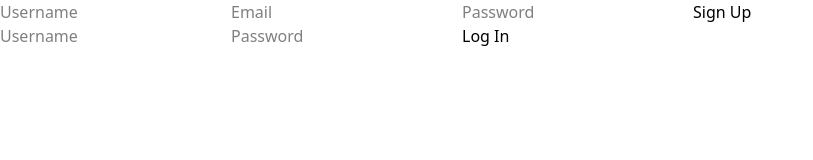
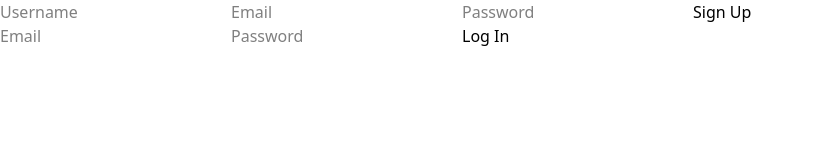
Before and after one commit to jtweedle1/brainboy-advance, a React (Vite) app: page / in a window 1280 px wide. Shown: the top 160 px of the page, without its empty margins (0-813 px from the left). Built offline with nearby package versions, Linux system fonts and the light colour scheme; no server answers.

Commit message:
Change login from login with username to log in with email with ease

```diff
--- a/src/components/Home/LoginForm.jsx
+++ b/src/components/Home/LoginForm.jsx
@@ -2,25 +2,13 @@ import { useState } from "react";
 import { supabase } from "../../lib/supabaseClient";
 
 export default function LoginForm() {
-  const [username, setUsername] = useState("");
+  const [email, setEmail] = useState("");
   const [password, setPassword] = useState("");
   const [error, setError] = useState(null);
 
   const handleLogin = async () => {
     setError(null);
-    // Get email from username (to login with username)
-    const { data, error: lookupError } = await supabase
-      .from("profiles")
-      .select("user_id, username, user:auth.users(email)")
-      .eq("username", username)
-      .single();
 
-    if (lookupError || !data?.user?.email) {
-      return setError("Username not found");
-    }
-    const email = data.user.email;
-
-    // Actually sign in with the email and password
     const { error: loginError } = await supabase.auth.signInWithPassword({
       email,
       password,
@@ -35,9 +23,9 @@ export default function LoginForm() {
   return (
     <div>
       <input
-        placeholder="Username"
-        value={username}
-        onChange={(e) => setUsername(e.target.value)}
+        placeholder="Email"
+        value={email}
+        onChange={(e) => setEmail(e.target.value)}
       />
       <input
         placeholder="Password"
```
